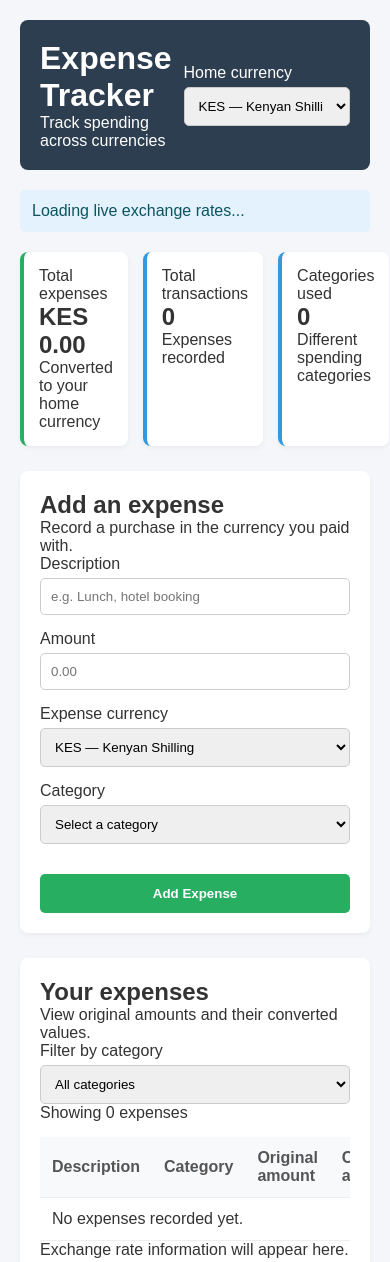
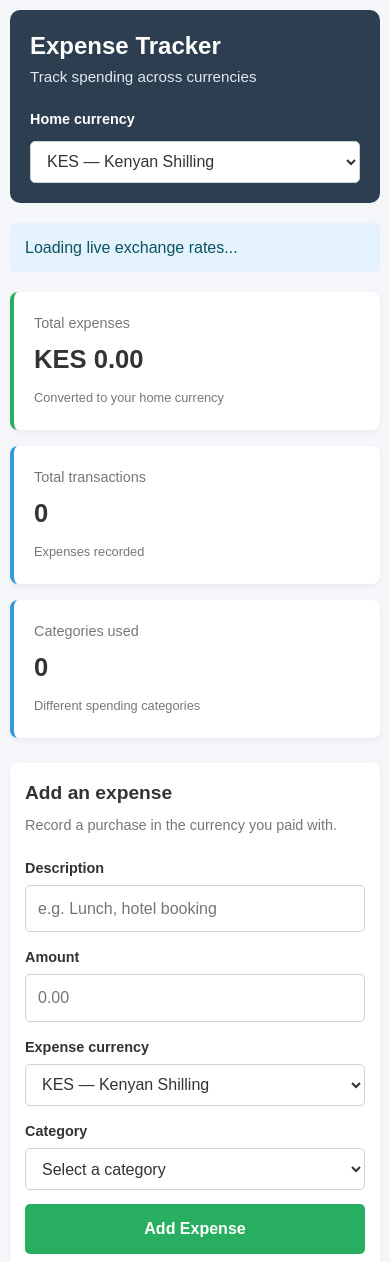
Before and after one commit to okumujphh-netizen/Expense-Tracker-with-Live-Currency-Conversion, a website: page index.html in a window 390 px wide. Shown: the top 1262 px of the page. Drawn offline with Linux system fonts and the light colour scheme.

Commit message:
added changes to index.html and style.css

```diff
--- a/index.html
+++ b/index.html
@@ -4,9 +4,12 @@
 <head>
     <meta charset="UTF-8">
     <meta name="viewport" content="width=device-width, initial-scale=1.0">
+
     <meta name="description"
         content="Track expenses in different currencies and convert them into your preferred home currency using live exchange rates.">
+
     <title>Expense Tracker | Live Currency Conversion</title>
+
     <link rel="stylesheet" href="style.css">
 </head>
 
@@ -18,27 +21,28 @@
                 <p>Track spending across currencies</p>
             </div>
 
-            <!-- Requirement 1: Select the home currency for expense conversions. -->
             <div class="currency-control">
                 <label for="home-currency">Home currency</label>
+
                 <select id="home-currency" name="homeCurrency">
                     <option value="KES" selected>KES — Kenyan Shilling</option>
                     <option value="USD">USD — US Dollar</option>
                     <option value="EUR">EUR — Euro</option>
                     <option value="GBP">GBP — British Pound</option>
-
                 </select>
             </div>
         </div>
     </header>
 
     <main class="container">
-        <!-- Requirement 2: Display loading, success, and error messages for exchange rates. -->
         <div id="app-status" class="status-banner" role="status" aria-live="polite">
             Loading live exchange rates...
         </div>
 
-        <!-- Requirement 3: Display the running converted total and expense statistics. -->
+        <p id="loading-indicator" hidden>
+            Loading exchange rates...
+        </p>
+
         <section class="dashboard" aria-label="Expense summary">
             <div class="summary-card total-card">
                 <p>Total expenses</p>
@@ -59,7 +63,6 @@
             </div>
         </section>
 
-        <!-- Requirement 4: Provide a form to record expenses by description, amount, currency, and category. -->
         <section class="expense-form-section">
             <div class="section-heading">
                 <h2>Add an expense</h2>
@@ -85,7 +88,6 @@
                         <option value="USD">USD — US Dollar</option>
                         <option value="EUR">EUR — Euro</option>
                         <option value="GBP">GBP — British Pound</option>
-
                     </select>
                 </div>
 
@@ -96,7 +98,6 @@
                         <option value="Food">Food</option>
                         <option value="Transport">Transport</option>
                         <option value="Shopping">Shopping</option>
-
                     </select>
                 </div>
 
@@ -106,7 +107,6 @@
             </form>
         </section>
 
-        <!-- Requirement 5: Display expenses, original and converted amounts, and support category filtering and deletion. -->
         <section class="expenses-section">
             <div class="expenses-header">
                 <div class="section-heading">
@@ -116,12 +116,12 @@
 
                 <div class="filter-control">
                     <label for="category-filter">Filter by category</label>
+
                     <select id="category-filter" name="categoryFilter">
                         <option value="all">All categories</option>
                         <option value="Food">Food</option>
                         <option value="Transport">Transport</option>
                         <option value="Shopping">Shopping</option>
-
                     </select>
                 </div>
             </div>
@@ -158,10 +158,11 @@
 
     <footer class="footer">
         <p>Expense Tracker &copy; 2026</p>
-        <p>Currency conversions use exchange rates retrieved from a REST API.</p>
+        <p>
+            Currency conversions use exchange rates retrieved from a REST API.
+        </p>
     </footer>
 
-    <!-- Requirement 6: Load the JavaScript application as an ES module. -->
     <script type="module" src="src/main.js"></script>
 </body>
 
--- a/style.css
+++ b/style.css
@@ -1,4 +1,4 @@
-/* 1. Global Reset & Basic Setup */
+/* 1. Global Reset and Basic Setup */
 * {
   margin: 0;
   padding: 0;
@@ -6,120 +6,440 @@
   font-family: Arial, sans-serif;
 }
 
-body {
-  background-color: #f4f6f9;
-  color: #333;
-  padding: 20px;
+:root {
+  --primary-color: #2c3e50;
+  --accent-color: #27ae60;
+  --accent-hover: #219150;
+  --secondary-color: #3498db;
+  --background-color: #f4f6f9;
+  --surface-color: #ffffff;
+  --text-color: #333333;
+  --muted-color: #777777;
+  --border-color: #e5e7eb;
+  --danger-color: #c0392b;
+  --danger-hover: #a93226;
 }
 
-/* 2. Header & Layout Container */
-.header, .container {
-  max-width: 900px;
-  margin: 0 auto 20px auto;
+body {
+  background-color: var(--background-color);
+  color: var(--text-color);
+  padding: 20px;
+  line-height: 1.6;
+}
+
+button,
+input,
+select {
+  font: inherit;
+}
+
+button,
+select {
+  cursor: pointer;
+}
+
+[hidden] {
+  display: none !important;
+}
+
+/* 2. Header and Main Layout */
+.header,
+.container {
+  width: 100%;
+  max-width: 1100px;
+  margin: 0 auto 20px;
 }
 
 .header-content {
   display: flex;
   justify-content: space-between;
   align-items: center;
-  background-color: #2c3e50;
-  color: white;
-  padding: 20px;
-  border-radius: 8px;
+  gap: 24px;
+  background-color: var(--primary-color);
+  color: #ffffff;
+  padding: 24px;
+  border-radius: 10px;
+}
+
+.brand h1 {
+  font-size: 1.8rem;
+  line-height: 1.3;
+  margin-bottom: 4px;
+}
+
+.brand p {
+  color: #e1e8ef;
+  font-size: 0.95rem;
+}
+
+.currency-control {
+  width: 240px;
+  flex-shrink: 0;
+}
+
+.currency-control label,
+.form-group label,
+.filter-control label {
+  display: block;
+  font-size: 0.9rem;
+  font-weight: 600;
+  margin-bottom: 5px;
+}
+
+.currency-control label {
+  color: #ffffff;
 }
 
 /* 3. Inputs, Selects, and Buttons */
-input, select {
+input,
+select {
   width: 100%;
-  padding: 10px;
+  padding: 10px 12px;
   margin-top: 5px;
-  border: 1px solid #ccc;
+  border: 1px solid #cbd2d9;
   border-radius: 5px;
+  background-color: #ffffff;
+  color: var(--text-color);
+  min-height: 42px;
+}
+
+input:focus,
+select:focus,
+button:focus-visible {
+  outline: 3px solid rgba(52, 152, 219, 0.35);
+  outline-offset: 2px;
 }
 
 .primary-button {
   width: 100%;
-  background-color: #27ae60;
-  color: white;
-  padding: 12px;
+  background-color: var(--accent-color);
+  color: #ffffff;
+  padding: 12px 16px;
   border: none;
   border-radius: 5px;
   font-weight: bold;
   cursor: pointer;
   margin-top: 15px;
+  transition: background-color 0.2s ease;
 }
 
 .primary-button:hover {
-  background-color: #219150;
+  background-color: var(--accent-hover);
 }
 
-/* 4. Dashboard Summary Cards */
+/* 4. Application Status Messages */
+.status-banner {
+  background-color: #e3f2fd;
+  color: #0c5460;
+  padding: 12px 15px;
+  border-radius: 5px;
+  margin-bottom: 20px;
+  overflow-wrap: anywhere;
+}
+
+.status-banner.info {
+  background-color: #e3f2fd;
+  color: #0c5460;
+}
+
+.status-banner.success {
+  background-color: #d4edda;
+  color: #155724;
+}
+
+.status-banner.error {
+  background-color: #f8d7da;
+  color: #721c24;
+}
+
+.status-banner.warning {
+  background-color: #fff3cd;
+  color: #856404;
+}
+
+#loading-indicator {
+  margin: -10px 0 20px;
+  color: var(--muted-color);
+  font-size: 0.9rem;
+}
+
+/* 5. Dashboard Summary Cards */
 .dashboard {
   display: flex;
-  gap: 15px;
+  gap: 16px;
   margin-bottom: 25px;
 }
 
 .summary-card {
   flex: 1;
-  background: white;
-  padding: 15px;
+  min-width: 0;
+  background-color: var(--surface-color);
+  padding: 20px;
   border-radius: 8px;
-  border-left: 4px solid #3498db;
-  box-shadow: 0 2px 5px rgba(0,0,0,0.05);
+  border-left: 4px solid var(--secondary-color);
+  box-shadow: 0 2px 5px rgba(0, 0, 0, 0.05);
+}
+
+.summary-card p {
+  color: var(--muted-color);
+  font-size: 0.9rem;
+  margin-bottom: 8px;
+}
+
+.summary-card h2 {
+  font-size: 1.6rem;
+  line-height: 1.3;
+  overflow-wrap: anywhere;
+  margin-bottom: 8px;
+}
+
+.summary-card span {
+  color: var(--muted-color);
+  font-size: 0.8rem;
 }
 
 .total-card {
-  border-left-color: #27ae60; /* Highlight primary card in green */
+  border-left-color: var(--accent-color);
 }
 
-/* 5. Forms & Sections Layout */
-.expense-form-section, .expenses-section {
-  background: white;
-  padding: 20px;
+/* 6. Forms and Content Sections */
+.expense-form-section,
+.expenses-section {
+  background-color: var(--surface-color);
+  padding: 24px;
   border-radius: 8px;
   margin-bottom: 25px;
-  box-shadow: 0 2px 5px rgba(0,0,0,0.05);
+  box-shadow: 0 2px 5px rgba(0, 0, 0, 0.05);
+}
+
+.section-heading {
+  margin-bottom: 20px;
+}
+
+.section-heading h2 {
+  font-size: 1.35rem;
+  margin-bottom: 5px;
+}
+
+.section-heading p {
+  color: var(--muted-color);
+  font-size: 0.9rem;
+}
+
+#expense-form {
+  display: grid;
+  grid-template-columns: repeat(2, minmax(0, 1fr));
+  gap: 18px;
 }
 
 .form-group {
-  margin-bottom: 15px;
+  min-width: 0;
 }
 
-/* 6. Expenses Data Table */
+.form-group input,
+.form-group select {
+  margin-top: 0;
+}
+
+#expense-form .primary-button {
+  grid-column: 1 / -1;
+  margin-top: 0;
+}
+
+/* 7. Expense Table and Category Filter */
+.expenses-header {
+  display: flex;
+  justify-content: space-between;
+  align-items: flex-end;
+  gap: 20px;
+}
+
+.expenses-header .section-heading {
+  margin-bottom: 0;
+}
+
+.filter-control {
+  width: 220px;
+  flex-shrink: 0;
+}
+
+.filter-control select {
+  margin-top: 0;
+}
+
+.expense-count-label {
+  margin-top: 20px;
+  color: var(--muted-color);
+  font-size: 0.9rem;
+}
+
 .table-wrapper {
+  width: 100%;
   overflow-x: auto;
   margin-top: 15px;
+  border: 1px solid var(--border-color);
+  border-radius: 6px;
 }
 
 table {
   width: 100%;
   border-collapse: collapse;
+  text-align: left;
 }
 
-th, td {
-  padding: 12px;
+th,
+td {
+  padding: 13px 14px;
   text-align: left;
-  border-bottom: 1px solid #eee;
+  border-bottom: 1px solid var(--border-color);
+  white-space: nowrap;
 }
 
 th {
   background-color: #f8f9fa;
-  color: #555;
+  color: #555555;
+  font-size: 0.85rem;
+  font-weight: 700;
 }
 
-/* 7. Status Banner & Footer */
-.status-banner {
-  background-color: #e3f2fd;
-  color: #0c5460;
-  padding: 12px;
-  border-radius: 5px;
-  margin-bottom: 20px;
+td {
+  font-size: 0.9rem;
+}
+
+tbody tr:last-child td {
+  border-bottom: none;
+}
+
+tbody tr:hover {
+  background-color: #fafbfc;
+}
+
+#expense-list td[colspan] {
+  padding: 24px;
+  text-align: center;
+  color: var(--muted-color);
+}
+
+/* 8. Delete Expense Button */
+.delete-expense {
+  background-color: var(--danger-color);
+  color: #ffffff;
+  border: none;
+  border-radius: 4px;
+  padding: 7px 12px;
+  font-size: 0.85rem;
+  font-weight: 600;
+  cursor: pointer;
+  transition: background-color 0.2s ease;
+}
+
+.delete-expense:hover {
+  background-color: var(--danger-hover);
+}
+
+.delete-expense:focus-visible {
+  outline: 3px solid rgba(192, 57, 43, 0.3);
+  outline-offset: 2px;
+}
+
+/* 9. Exchange Rate Information and Footer */
+.rate-updated {
+  margin-top: 18px;
+  color: var(--muted-color);
+  font-size: 0.85rem;
+  overflow-wrap: anywhere;
 }
 
 .footer {
+  max-width: 1100px;
+  margin: 30px auto 0;
   text-align: center;
-  color: #777;
+  color: var(--muted-color);
   font-size: 0.9rem;
-  margin-top: 30px;
 }
+
+.footer p+p {
+  margin-top: 5px;
+}
+
+/* 10. Responsive Layout for Tablets and Phones */
+@media (max-width: 768px) {
+  body {
+    padding: 14px;
+  }
+
+  .header-content {
+    align-items: stretch;
+    flex-direction: column;
+    gap: 18px;
+    padding: 20px;
+  }
+
+  .currency-control {
+    width: 100%;
+  }
+
+  .dashboard {
+    flex-wrap: wrap;
+  }
+
+  .summary-card {
+    flex: 1 1 calc(50% - 16px);
+  }
+
+  .expenses-header {
+    align-items: stretch;
+    flex-direction: column;
+    gap: 18px;
+  }
+
+  .filter-control {
+    width: 100%;
+  }
+
+  .expense-form-section,
+  .expenses-section {
+    padding: 18px;
+  }
+}
+
+@media (max-width: 480px) {
+  body {
+    padding: 10px;
+  }
+
+  .brand h1 {
+    font-size: 1.5rem;
+  }
+
+  .dashboard {
+    flex-direction: column;
+  }
+
+  .summary-card {
+    flex: 1 1 auto;
+  }
+
+  #expense-form {
+    grid-template-columns: 1fr;
+    gap: 14px;
+  }
+
+  #expense-form .primary-button {
+    grid-column: auto;
+  }
+
+  .expense-form-section,
+  .expenses-section {
+    padding: 15px;
+  }
+
+  .section-heading h2 {
+    font-size: 1.2rem;
+  }
+
+  th,
+  td {
+    padding: 10px;
+  }
+}
```
